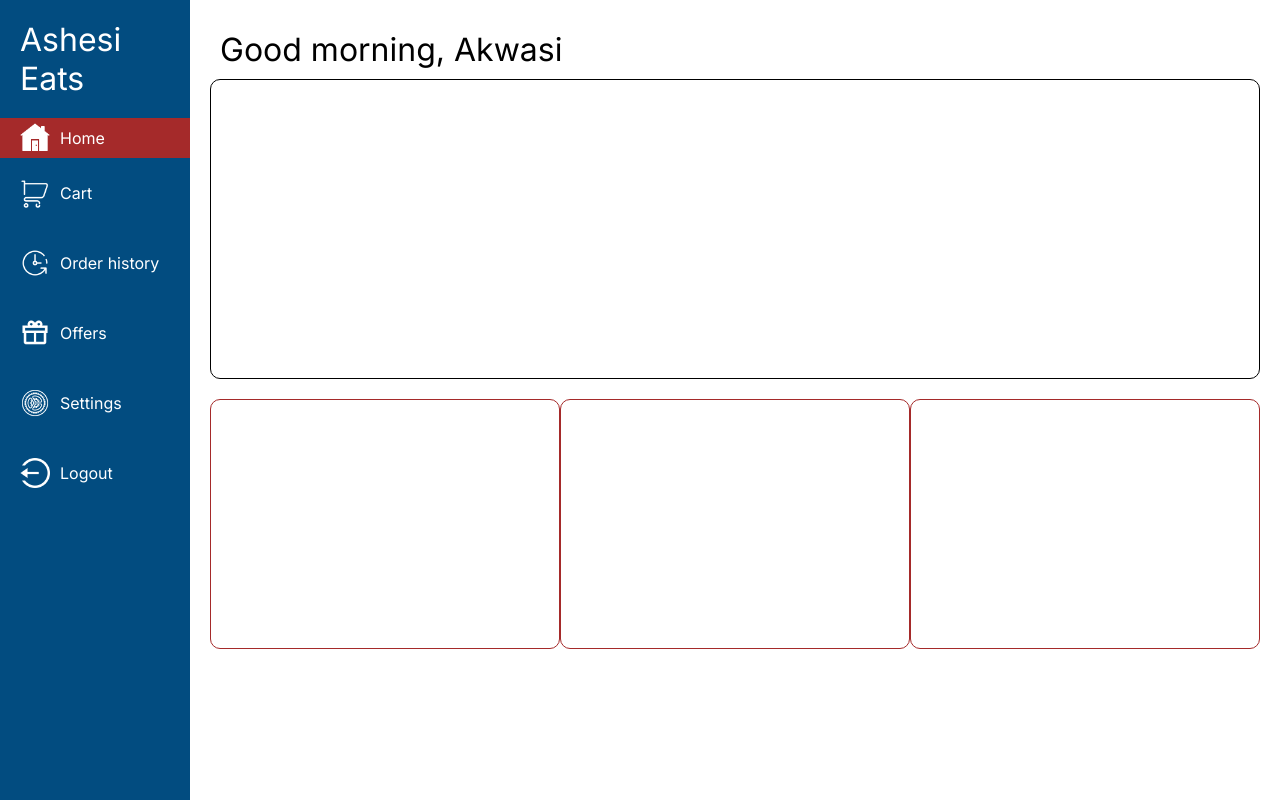
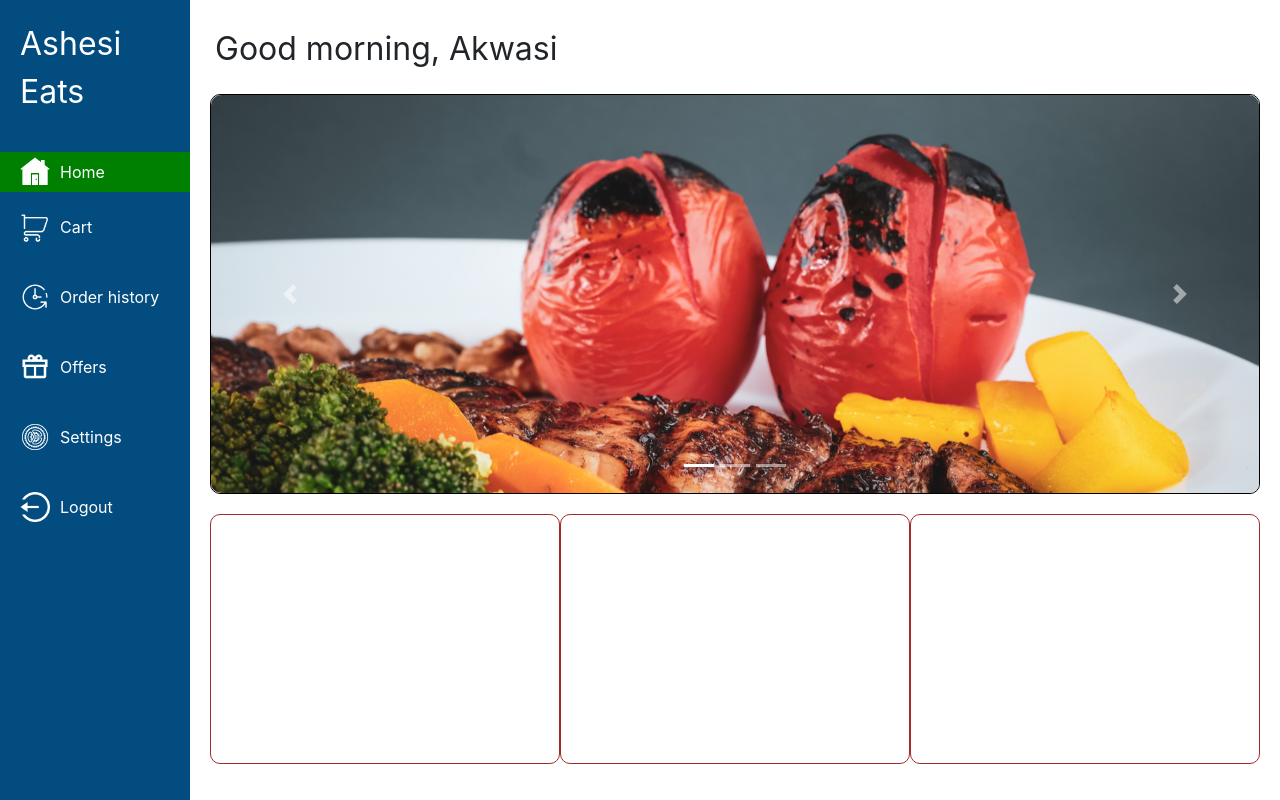
Before and after one commit to Akwasi123/AshesiEats-Software-Engineering-Project, a PHP site: page /homepage.html in a window 1280 px wide. Run offline with PHP 8.4, Linux system fonts and the light colour scheme.

Commit message:
Added carousel to homepage

```diff
--- a/assets/css/homepage.css
+++ b/assets/css/homepage.css
@@ -12,6 +12,7 @@
 
 body{
     height: 100vh;
+    /* position: relative; */
 }
 
 .content-container{
@@ -33,11 +34,11 @@
 
 .main-content .greeting{
     font-size: 2rem;
-    padding: 10px;
+    padding: 5px;
 }
 
-.hero{
-    height: 300px;
+.carousel{
+    height: 400px;
     width: 100%;
     border: 1px solid black;
     border-radius: 10px;
@@ -58,6 +59,7 @@
 }
 
 .sidebar{
+    /* position: fixed; */
     display: flex;
     flex-direction: column;
     align-items: center;
@@ -89,10 +91,13 @@
     padding-left: 10px;
 }
 
+.carousel-inner{
+    height: 100%;
+    border-radius: 10px;
+}
 
-
-.active{
+.m-active{
     height: 40px;
     width: 100%;
-    background-color: brown;
+    background-color: green;
 }
--- a/homepage.html
+++ b/homepage.html
@@ -1,3 +1,4 @@
+
 <!DOCTYPE html>
 <html lang="en">
 <head>
@@ -6,6 +7,8 @@
     <meta name="viewport" content="width=device-width, initial-scale=1.0">
     <link rel="preconnect" href="https://fonts.gstatic.com">
     <link href="https://fonts.googleapis.com/css2?family=Inter&family=Montserrat:wght@300&display=swap" rel="stylesheet">
+    <link rel="stylesheet" href="https://cdnjs.cloudflare.com/ajax/libs/twitter-bootstrap/4.6.0/css/bootstrap.min.css">
+    <link rel="stylesheet" href="https://cdnjs.cloudflare.com/ajax/libs/font-awesome/5.15.2/css/all.min.css">
     <link rel="stylesheet" href="./assets/css/homepage.css">
     <title>Ashesi Eats - Online Food Ordering System</title>
 </head>
@@ -22,7 +25,7 @@
                 </div>
 
                 <!-- menu items -->
-                <div class="menu active">
+                <div class="menu m-active">
                     <img src="./assets/img/icons8-home-page-100.png" alt="" width="30">
                     <a href="">Home</a>
                 </div>
@@ -63,8 +66,45 @@
         <div class="main-content">
             <!-- greeting -->
             <p class="greeting">Good morning, Akwasi</p>
-            <!-- hero -->
-            <div class="hero"></div>
+            <!-- carousel -->
+            <div id="carouselExampleCaptions" class="carousel slide" data-ride="carousel">
+                <ol class="carousel-indicators">
+                  <li data-target="#carouselExampleCaptions" data-slide-to="0" class="active"></li>
+                  <li data-target="#carouselExampleCaptions" data-slide-to="1"></li>
+                  <li data-target="#carouselExampleCaptions" data-slide-to="2"></li>
+                </ol>
+                <div class="carousel-inner">
+                  <div class="carousel-item active">
+                    <img src="./assets/img/sam-moqadam-wg551YMfeOc-unsplash.jpg" class="d-block w-100" alt="...">
+                    <div class="carousel-caption d-none d-md-block">
+                      <h5>First slide label</h5>
+                      <p>Nulla vitae elit libero, a pharetra augue mollis interdum.</p>
+                    </div>
+                  </div>
+                  <div class="carousel-item">
+                    <img src="./assets/img/yvens-banatte-jMryv3G7sxY-unsplash.jpg" class="d-block w-100" alt="...">
+                    <div class="carousel-caption d-none d-md-block">
+                      <h5>Second slide label</h5>
+                      <p>Lorem ipsum dolor sit amet, consectetur adipiscing elit.</p>
+                    </div>
+                  </div>
+                  <div class="carousel-item">
+                    <img src="./assets/img/karim-manjra-xWtkhoLENDY-unsplash.jpg" class="d-block w-100" alt="...">
+                    <div class="carousel-caption d-none d-md-block">
+                      <h5>Third slide label</h5>
+                      <p>Praesent commodo cursus magna, vel scelerisque nisl consectetur.</p>
+                    </div>
+                  </div>
+                </div>
+                <a class="carousel-control-prev" href="#carouselExampleCaptions" role="button" data-slide="prev">
+                  <span class="carousel-control-prev-icon" aria-hidden="true"></span>
+                  <span class="sr-only">Previous</span>
+                </a>
+                <a class="carousel-control-next" href="#carouselExampleCaptions" role="button" data-slide="next">
+                  <span class="carousel-control-next-icon" aria-hidden="true"></span>
+                  <span class="sr-only">Next</span>
+                </a>
+            </div>
 
             <!-- restaurants list -->
             <div class="card-container">
@@ -74,5 +114,8 @@
             </div>
         </div>
     </div>
+<script src="https://cdnjs.cloudflare.com/ajax/libs/jquery/3.5.1/jquery.slim.min.js"></script>
+<script src="https://cdnjs.cloudflare.com/ajax/libs/popper.js/1.16.1/umd/popper.min.js"></script>
+<script src="https://cdnjs.cloudflare.com/ajax/libs/twitter-bootstrap/4.6.0/js/bootstrap.min.js"></script>
 </body>
 </html>
```
Also changed, not shown: assets/img/karim-manjra-xWtkhoLENDY-unsplash.jpg (added), assets/img/sam-moqadam-wg551YMfeOc-unsplash.jpg (added), assets/img/yvens-banatte-jMryv3G7sxY-unsplash.jpg (added), 1 other file.
